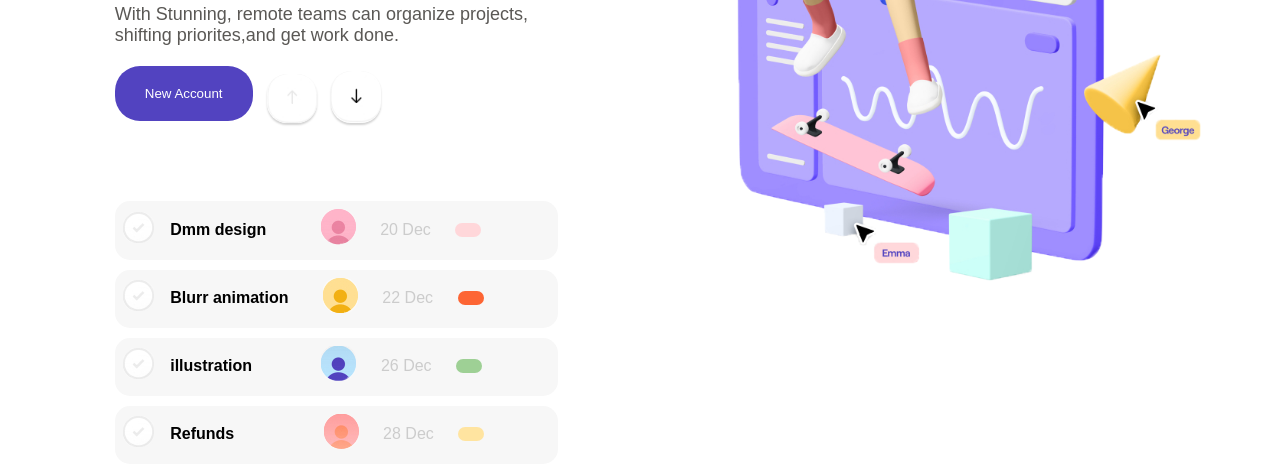
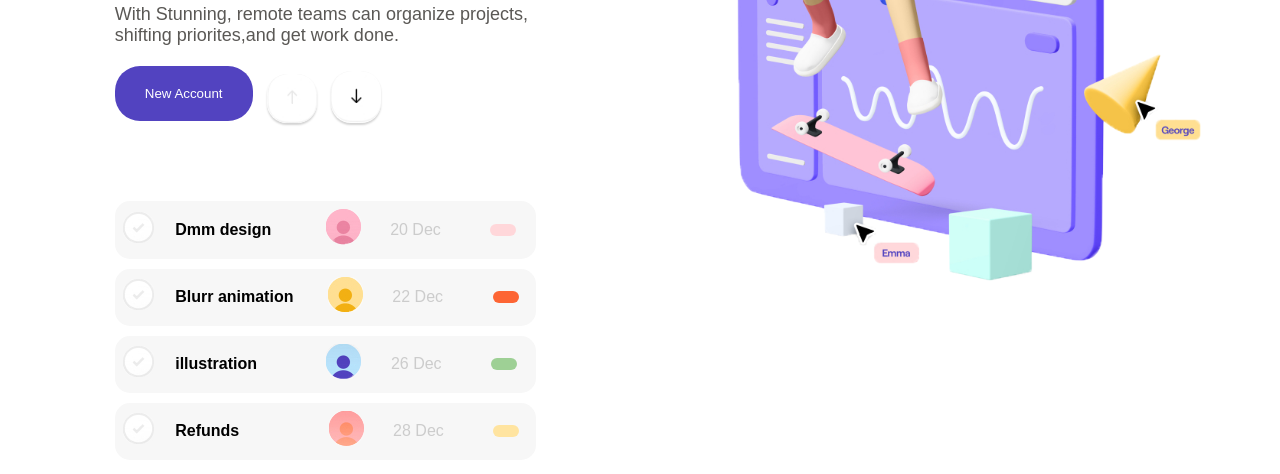
Before and after one commit to Pramodcn/Stunning-page, a plain HTML site: page Edyoda/index.html in a window 1280 px wide. Shown: the part 336-810 px from the top of the page. Drawn offline with Linux system fonts and the light colour scheme.

Commit message:
Update style.css

```diff
--- a/Edyoda/style.css
+++ b/Edyoda/style.css
@@ -149,12 +149,15 @@ section aside{
     transform: scale(1.05) ;
 }
 .grouping{
+    display: flex;
+    flex-direction: column;
+    justify-content: space-between;
     padding-top: 30px;
     margin-top: 50px
 }
 .group{
     background-color: #F7F7F7;
-    width: 100%;
+    width: 95%;
     padding: 8px;
     border-radius: 15px;
     margin-bottom: 10px;
@@ -191,17 +194,17 @@ section aside{
 .group button{
     position: relative;
     bottom: 15px;
-    padding: 7px 13px;
-    margin-left: 20px;
+    padding: 6px 13px;
+    margin-left: 45px;
     border-radius: 20px;
     border: none;
 }
 .group-title{
-    margin-left: 10px;
+    margin-left: 15px;
     font-weight: 600;
 }
 .group-date{
-    margin-left: 20px;
+    margin-left: 25px;
     color: #ccc;
 }
 .group-img1{
```
